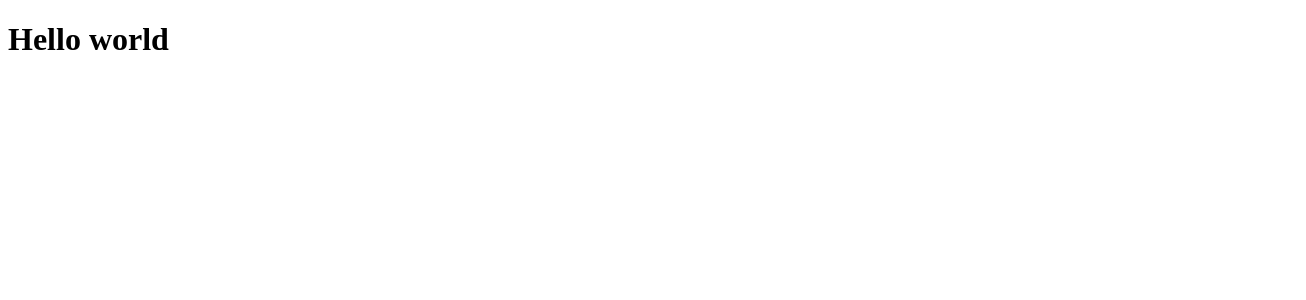
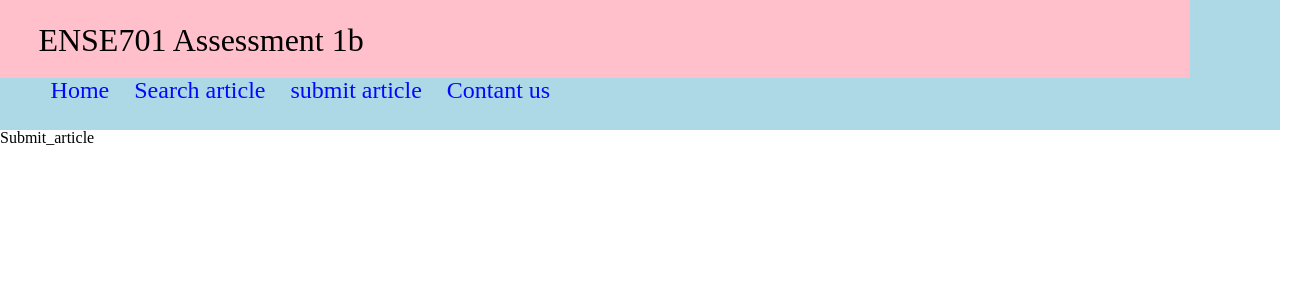
Before and after one commit to Jason-5-37/ENSE-701-Team-9-SEER, a React (Create React App) app in the folder frontend/: page /SubmitArticle in a window 1280 px wide. Shown: the top 300 px of the page, 1306 px wide, since content can reach past the window. Built offline with nearby package versions, Linux system fonts and the light colour scheme.

Commit message:
set up the router & finish the 404

```diff
--- a/frontend/package.json
+++ b/frontend/package.json
@@ -6,7 +6,9 @@
     "cra-template": "1.2.0",
     "react": "^17.0.2",
     "react-dom": "^17.0.2",
-    "react-scripts": "5.0.1"
+    "react-router-dom": "^5.0.1",
+    "react-scripts": "5.0.1",
+    "styled-components": "^5.3.5"
   },
   "scripts": {
     "start": "react-scripts start",
--- a/frontend/src/App.js
+++ b/frontend/src/App.js
@@ -1,10 +1,32 @@
 import React, { Component } from "react";
+import { BrowserRouter as Router, Route, Switch} from 'react-router-dom';
+import { GlobalStyle } from './style';
+
+import Header from "./common/header";
+import Home from "./page/Home";
+import Search_article from "./page/Search_article";
+import Submit_article from "./page/Submit_article";
+import Contantus from "./page/Contantus";
+import NotFound from "./page/404";
 
 class App extends Component {
 
   render() {
     return (
-      <h1>Hello world</h1>
+      <div>
+        <GlobalStyle />
+        <Header />
+        <Router>
+          <Switch>
+            <Route exact path="/" component={Home} />
+            <Route exact path="/SearchArticle" component={Search_article} />
+            <Route exact path="/SubmitArticle" component={Submit_article} />
+            <Route exact path="/Contantus" component={Contantus} />
+            <Route exact path="/404" component={NotFound} />
+            <Route path="*" component={NotFound} />
+          </Switch>
+        </Router>
+      </div>
     )
   }
 }
--- /dev/null
+++ b/frontend/src/common/header/index.js
@@ -0,0 +1,21 @@
+import React, { Component } from "react";
+import { HeaderWrapper, Navbar, NavItem, Title } from "./style";
+
+class Header extends Component {
+
+  render() {
+    return (
+        <HeaderWrapper>
+          <Title>ENSE701 Assessment 1b</Title>
+          <Navbar>
+            <NavItem href="/">Home</NavItem>
+            <NavItem href="/SearchArticle">Search article</NavItem>
+            <NavItem href="/SubmitArticle">submit article</NavItem>
+            <NavItem href="/Contantus">Contant us</NavItem>
+          </Navbar>
+        </HeaderWrapper>
+    )
+  }
+}
+
+export default Header;
--- /dev/null
+++ b/frontend/src/common/header/style.js
@@ -0,0 +1,34 @@
+import styled from "styled-components";
+
+export const HeaderWrapper = styled.div`
+    height: 130px;
+    width: 100%;
+    background: lightblue;
+`;
+
+export const Title = styled.div`
+    height: 60%;
+    width: 90%;
+    flow: leff;
+    padding-left: 3%;
+    line-height: 250%;
+    background: pink;
+    font-size: 200%;
+`
+
+export const Navbar = styled.div`
+    height: 40%;
+    width: 100%;
+    flow: leff;
+    padding-left: 2%;
+`
+
+export const NavItem = styled.a`
+    font-size: 15px;
+    float: left;
+    cursor: pointer;
+    margin-left: 25px;
+    color: #0008FF;
+    text-decoration: none;
+    font-size: 150%;
+`
--- /dev/null
+++ b/frontend/src/page/404/index.js
@@ -0,0 +1,19 @@
+import React, { Component } from "react";
+
+class NotFound extends Component {
+
+  render() {
+    return (
+        <div>
+        <h1>Page Not Found</h1>
+        <h1>Page Not Found</h1>
+        <h1>Page Not Found</h1>
+        <h1>Page Not Found</h1>
+        <h1>Page Not Found</h1>
+        <h1>Page Not Found</h1>
+        </div>
+    )
+  }
+}
+
+export default NotFound;
--- /dev/null
+++ b/frontend/src/page/Contantus/index.js
@@ -0,0 +1,12 @@
+import React, { Component } from "react";
+
+class Contantus extends Component {
+
+  render() {
+    return (
+        <h1>Contantus</h1>
+    )
+  }
+}
+
+export default Contantus;
--- /dev/null
+++ b/frontend/src/page/Home/index.js
@@ -0,0 +1,12 @@
+import React, { Component } from "react";
+
+class Home extends Component {
+
+  render() {
+    return (
+        <h1>Home</h1>
+    )
+  }
+}
+
+export default Home;
--- /dev/null
+++ b/frontend/src/page/Home/style.js
@@ -0,0 +1,7 @@
+import styled from "styled-components";
+
+export const HomeWrapper = styled.div`
+    height: 130px;
+    width: 100%;
+    background: lightblue;
+`;
--- /dev/null
+++ b/frontend/src/page/Search_article/index.js
@@ -0,0 +1,12 @@
+import React, { Component } from "react";
+
+class Search_article extends Component {
+
+  render() {
+    return (
+        <h1>Search_article</h1>
+    )
+  }
+}
+
+export default Search_article;
--- /dev/null
+++ b/frontend/src/page/Submit_article/index.js
@@ -0,0 +1,12 @@
+import React, { Component } from "react";
+
+class Submit_article extends Component {
+
+  render() {
+    return (
+        <h1>Submit_article</h1>
+    )
+  }
+}
+
+export default Submit_article;
--- /dev/null
+++ b/frontend/src/style.js
@@ -0,0 +1,47 @@
+import { createGlobalStyle } from 'styled-components';
+
+export const GlobalStyle = createGlobalStyle`
+    html, body, div, span, applet, object, iframe,
+    h1, h2, h3, h4, h5, h6, p, blockquote, pre,
+    a, abbr, acronym, address, big, cite, code,
+    del, dfn, em, img, ins, kbd, q, s, samp,
+    small, strike, strong, sub, sup, tt, var,
+    b, u, i, center,
+    dl, dt, dd, ol, ul, li,
+    fieldset, form, label, legend,
+    table, caption, tbody, tfoot, thead, tr, th, td,
+    article, aside, canvas, details, embed,
+    figure, figcaption, footer, header, hgroup,
+    menu, nav, output, ruby, section, summary,
+    time, mark, audio, video {
+        margin: 0;
+        padding: 0;
+        border: 0;
+        font-size: 100%;
+        font: inherit;
+        vertical-align: baseline;
+    }
+    /* HTML5 display-role reset for older browsers */
+    article, aside, details, figcaption, figure,
+    footer, header, hgroup, menu, nav, section {
+        display: block;
+    }
+    body {
+        line-height: 1;
+    }
+    ol, ul {
+        list-style: none;
+    }
+    blockquote, q {
+        quotes: none;
+    }
+    blockquote:before, blockquote:after,
+    q:before, q:after {
+        content: '';
+        content: none;
+    }
+    table {
+        border-collapse: collapse;
+        border-spacing: 0;
+    }
+`
```
Also changed, not shown: 1 other file (tests, documents, lock files or other folders).
